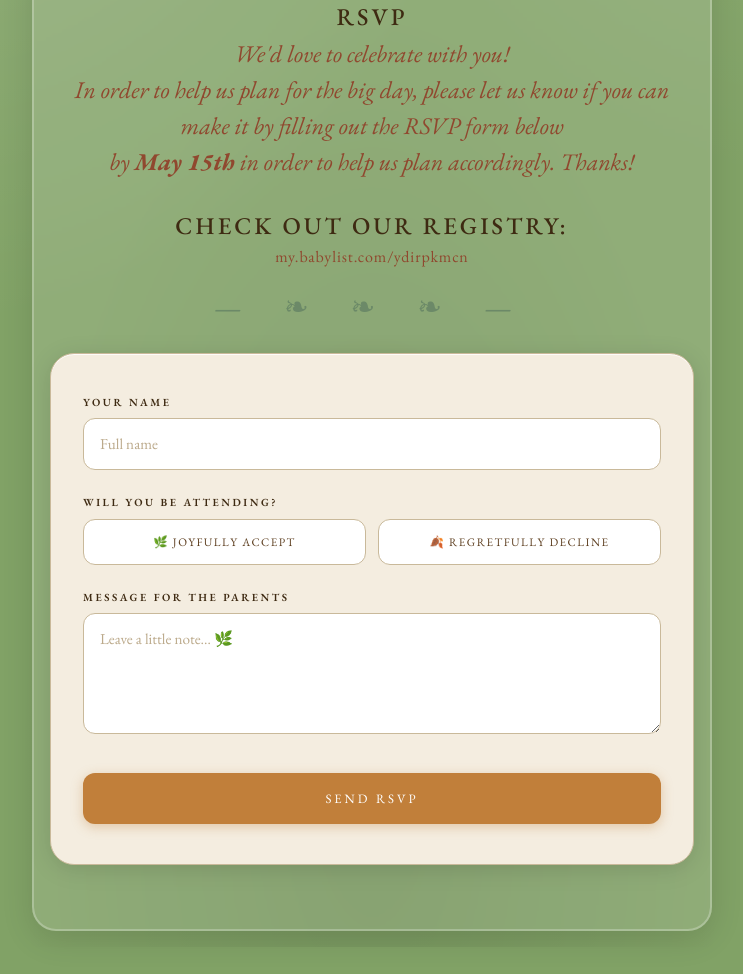
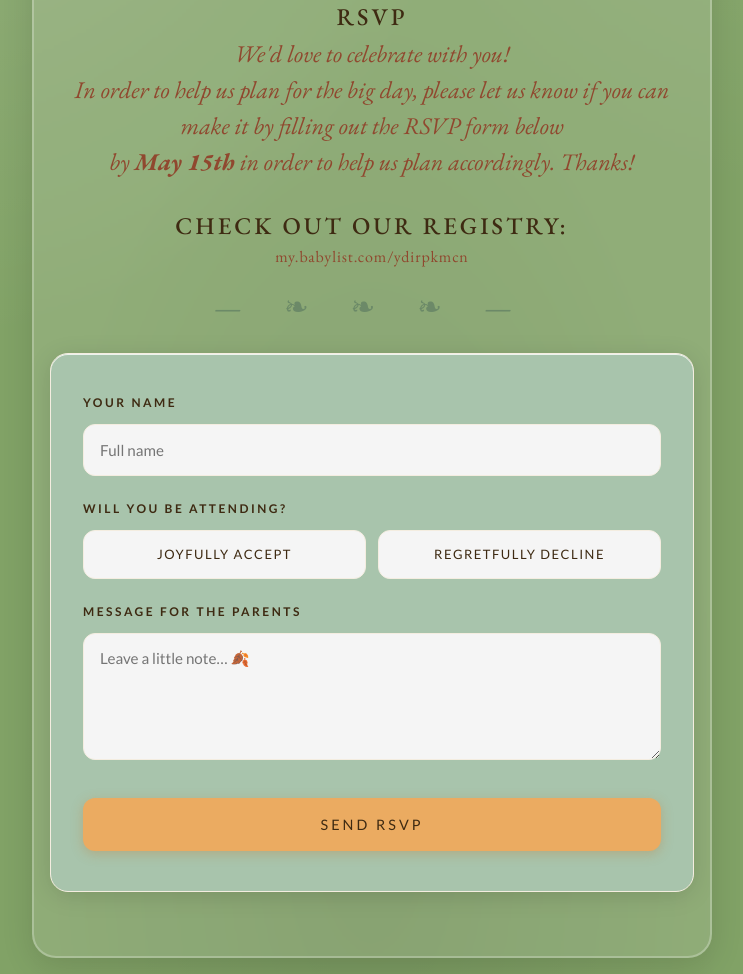
Before and after one commit to fahr-designs/Sortahere, a website: page public/index.html in a window 1280 px wide. Shown: the part 625-1599 px from the top of the page, without its empty margins (268-1011 px from the left). Before the commit the page ends 1572 px from the top, so only its background shows below. Drawn offline with nearby package versions, Linux system fonts and the light colour scheme.

Commit message:
update: changed form colors to match invitation better.

```diff
--- a/public/index.html
+++ b/public/index.html
@@ -67,9 +67,7 @@
 			<div class="flourish" aria-hidden="true">— ❧	❧	❧ —	</div>
 		</header>
 
-		<main class="rsvp-section">
-			<div class="rsvp-inner">
-
+		<main class="rsvp-form">
 			<div id="error-alert" class="alert-woodland d-none" role="alert"></div>
 
 			<form id="rsvp-form" novalidate>
@@ -85,13 +83,13 @@
 						<input type="radio" class="toggle-input" name="attending" id="attending-yes" value="1"
 							autocomplete="off" required />
 						<label class="toggle-btn" for="attending-yes">
-								🌿 Joyfully Accept
+							Joyfully Accept
 						</label>
 
 						<input type="radio" class="toggle-input" name="attending" id="attending-no" value="0"
 							autocomplete="off" />
 						<label class="toggle-btn" for="attending-no">
-								🍂 Regretfully Decline
+							Regretfully Decline
 						</label>
 					</div>
 				</div>
@@ -99,7 +97,7 @@
 				<div class="field-group">
 					<label for="message" class="field-label">Message for the Parents</label>
 					<textarea class="field-input field-textarea" id="message" name="message" rows="4"
-							maxlength="500" placeholder="Leave a little note… 🌿"></textarea>
+						maxlength="500" placeholder="Leave a little note… 🍂 "></textarea>
 				</div>
 
 				<button type="submit" class="submit-btn" id="submit-btn">
@@ -107,7 +105,6 @@
 				</button>
 			</form>
 
-			</div>
 		</main>
 
 		<!-- <footer class="text-center">
--- a/public/style.css
+++ b/public/style.css
@@ -237,53 +237,43 @@ body {
   word-break: break-all;
 }
 
-/* ─── RSVP CARD ──── */
-
-.rsvp-inner {
-  background-color: var(--cream);
-  border-radius: 24px;
+/* ─── FORM FIELDS ──── */
+.rsvp-form {
+  background-color: var(--sage-light);
+  border-radius: 18px;
   padding: 2.5rem 2rem;
   box-shadow:
     0 4px 24px rgba(0, 0, 0, 0.12),
     inset 0 1px 0 rgba(255, 255, 255, 0.8);
-  border: 1px solid var(--border);
+  border: 1px solid var(--cream);
+  font-family: var(--font-lato);
 }
 
-
-
-/* ─── FORM FIELDS ────────────────────────────────────────────────────────── */
 .field-group {
   margin-bottom: 1.5rem;
 }
 
 .field-label {
   display: block;
-  font-family: var(--font-label);
-  font-size: 0.68rem;
+  font-size: 0.75rem;
   letter-spacing: 2.5px;
   text-transform: uppercase;
   color: var(--brown-dark);
-  margin-bottom: 0.5rem;
+  margin-bottom: 0.75rem;
   font-weight: 600;
 }
 
 .field-input {
   width: 100%;
-  background: #fff;
-  border: 1.5px solid var(--border);
+  background: whitesmoke;
+  border: 1.5px solid var(--cream);
   border-radius: 12px;
   padding: 0.85rem 1rem;
-  font-family: var(--font-body);
   font-size: 0.95rem;
-  color: var(--brown);
   transition:
     border-color 0.2s,
     box-shadow 0.2s;
   outline: none;
-}
-
-.field-input::placeholder {
-  color: #bba98a;
 }
 
 .field-input:focus {
@@ -293,7 +283,7 @@ body {
 
 .field-textarea {
   resize: vertical;
-  min-height: 100px;
+  min-height: 127px;
 }
 
 /* ─── ATTENDANCE TOGGLE ──────────────────────────────────────────────────── */
@@ -318,12 +308,10 @@ body {
   justify-content: center;
   gap: 0.5rem;
   padding: 0.85rem 1rem;
-  border: 1.5px solid var(--border);
+  border: 1.5px solid var(--cream);
   border-radius: 12px;
-  background: #fff;
-  color: var(--brown);
-  font-family: var(--font-label);
-  font-size: 0.72rem;
+  background: whitesmoke;
+  font-size: 0.81rem;
   letter-spacing: 1.5px;
   text-transform: uppercase;
   cursor: pointer;
@@ -351,12 +339,12 @@ body {
 .submit-btn {
   width: 100%;
   padding: 1rem;
-  background-color: var(--amber);
+  background-color: var(--first);
   border: none;
   border-radius: 12px;
-  color: #fff;
-  font-family: var(--font-label);
-  font-size: 0.8rem;
+  color: var(--brown-dark);
+  /* font-family: var(--font-label); */
+  font-size: 0.9rem;
   letter-spacing: 3px;
   text-transform: uppercase;
   cursor: pointer;
@@ -369,7 +357,8 @@ body {
 }
 
 .submit-btn:hover {
-  background-color: var(--amber-dark);
+  background-color: var(--sage-dark);
+  color: whitesmoke;
   transform: translateY(-1px);
   box-shadow: 0 5px 16px rgba(193, 127, 58, 0.45);
 }
@@ -426,16 +415,8 @@ body {
     padding: 1rem 0.75rem 3rem;
   }
 
-  .hero-section {
-    padding: 2rem 1.25rem 1.5rem;
-  }
-
-  .rsvp-inner {
+  .rsvp-form {
     padding: 2rem 1.25rem;
-  }
-
-  .detail-divider {
-    display: none;
   }
 
   .toggle-group {
```
Lines whose indentation alone changed are shown as unchanged.
